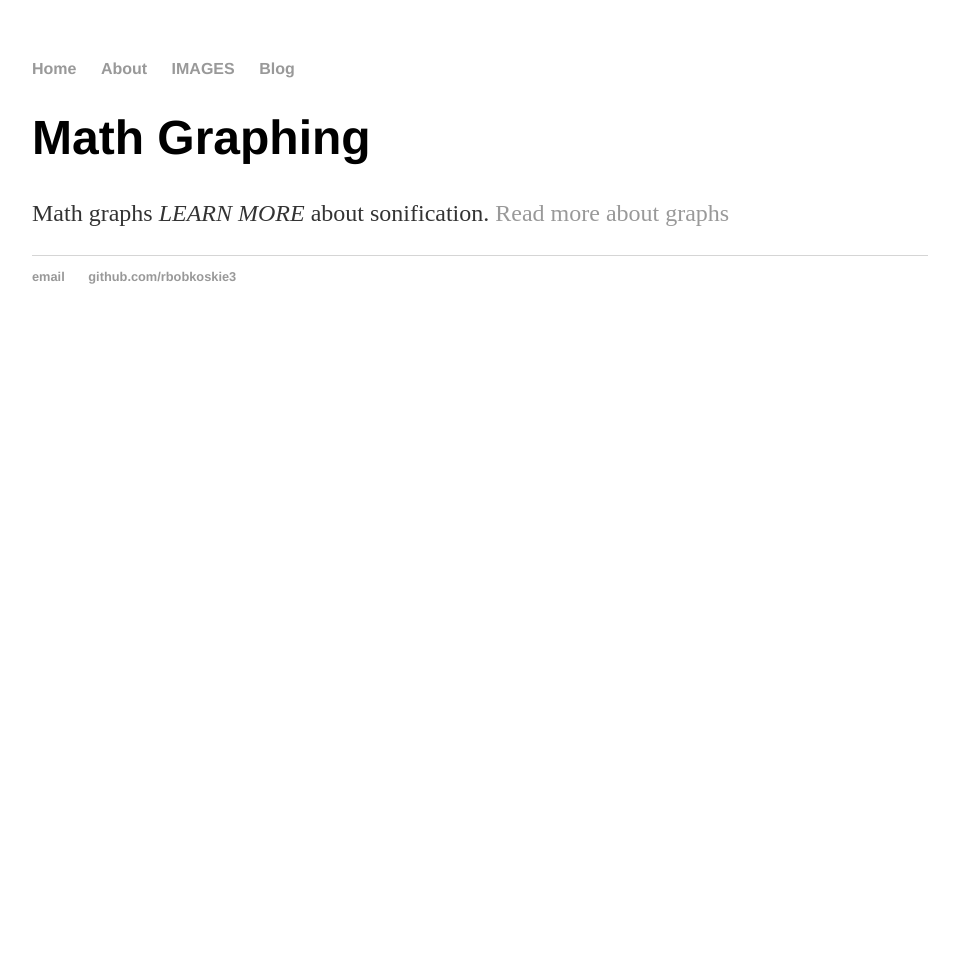
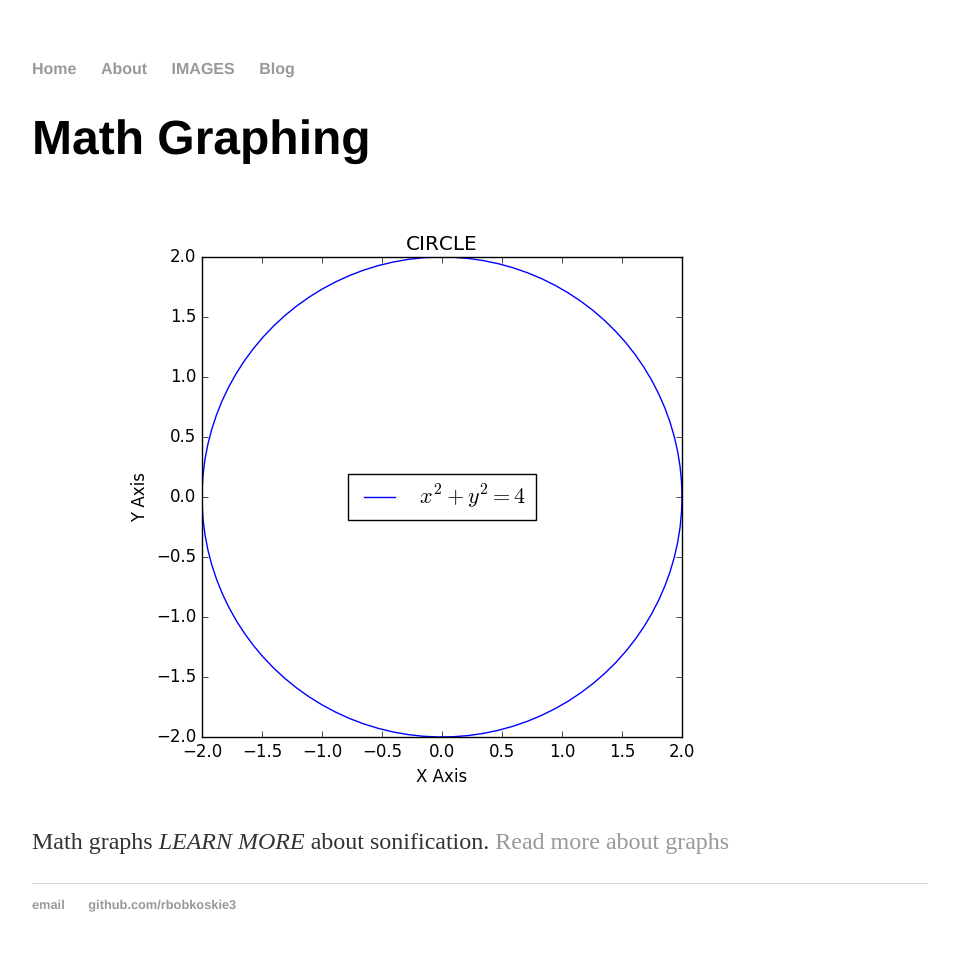
Before and after one commit to rbobkoskie3/rbobkoskie3.github.io, a Jekyll site: the page built from index.html, in a window 1280 px wide. Shown: the whole page, without its empty margins (160-1119 px from the left). Built offline with Jekyll 4.4.1, drawn with Linux system fonts in a browser that asks for light colours; before the commit the page ends 900 px from its top, so only the background shows below that.

Commit message:
Update index.html

```diff
--- a/index.html
+++ b/index.html
@@ -4,5 +4,6 @@ title: Math, Sonification, Plots
 ---
 <div class="blurb">
 	<h1>Math Graphing</h1>
+	<img src="\images\ST_Circle.png">
 	<p>Math graphs <em>LEARN MORE</em> about sonification. <a href="/about">Read more about graphs</a></p>
 </div><!-- /.blurb -->
```
